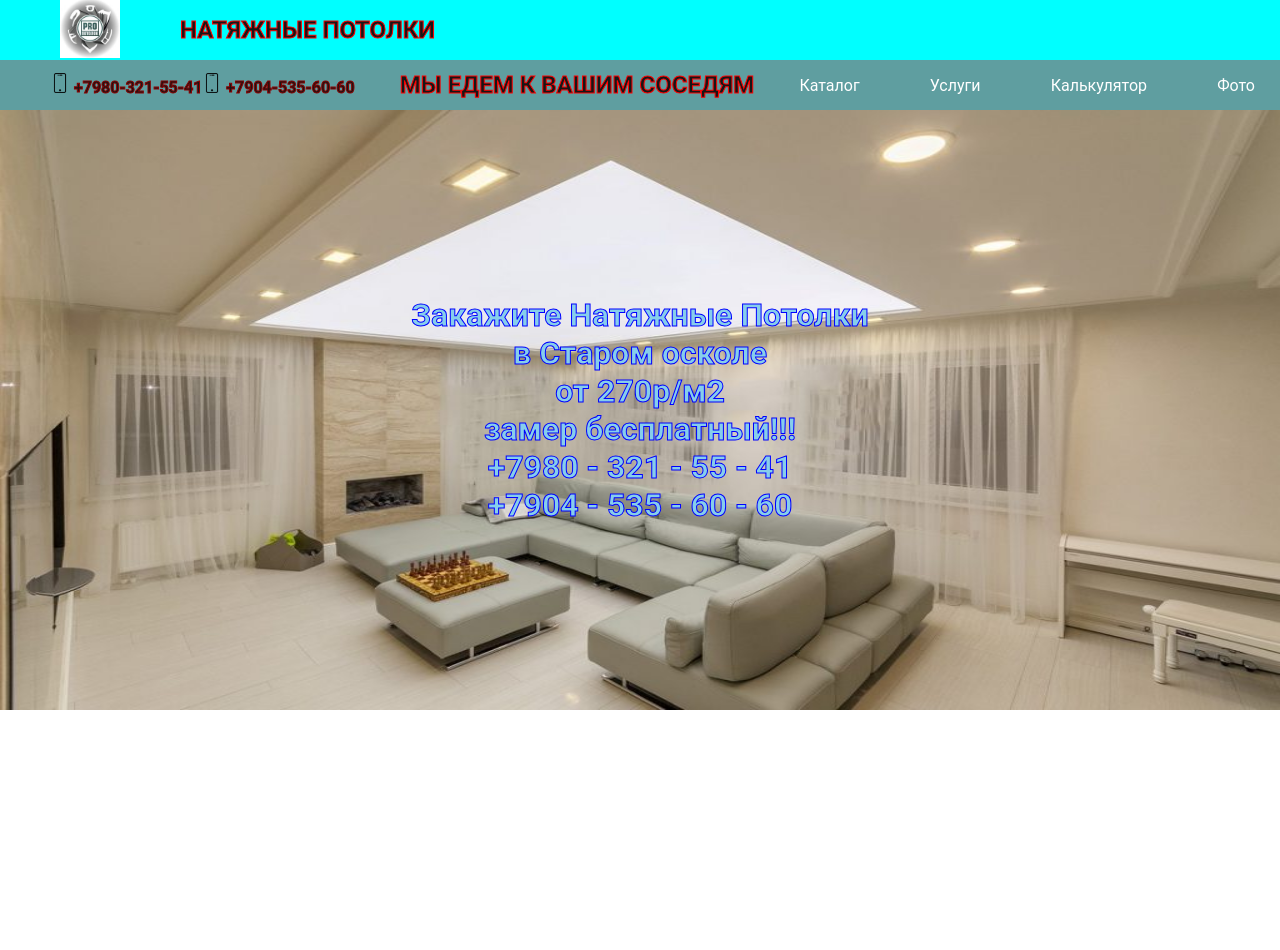
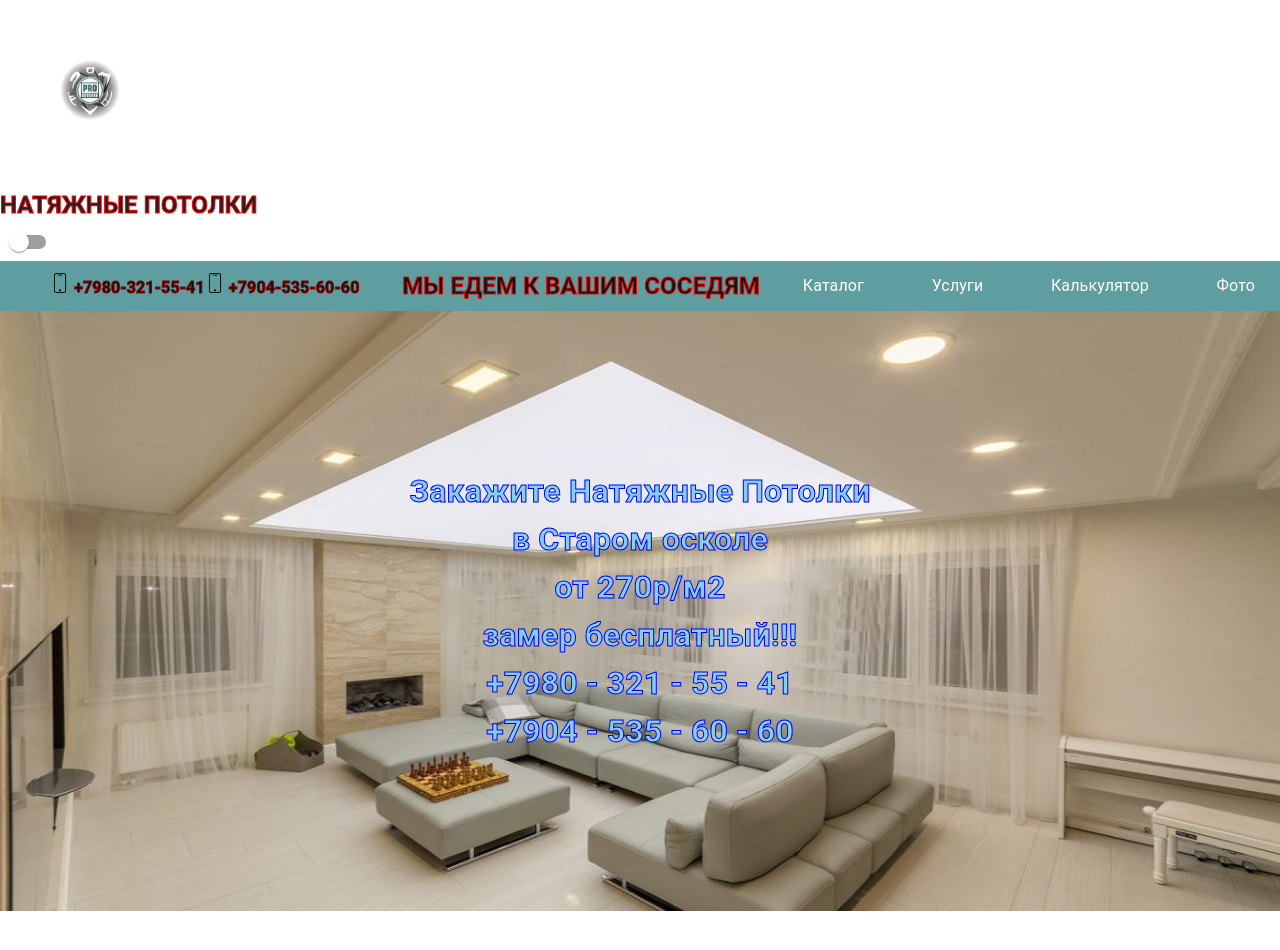
Before and after one commit to SanyaSkl/ceilings-project, a React (Vite) app: page / in a window 1280 px wide. Shown: the top 950 px of the page. Before the commit the page ends 850 px from the top, so only its background shows below. Built offline with nearby package versions, Linux system fonts and the light colour scheme.

Commit message:
added component: store, app-slice and the ability to change the theme

```diff
--- a/src/app/App.tsx
+++ b/src/app/App.tsx
@@ -1,14 +1,24 @@
-import s from "./App.module.css"
-import {Header} from "@/common/Components/Header/Header.tsx";
-import {Navbar} from "@/common/Components/Navbar/Navbar.tsx";
-import {Routing} from "@/common/routing/Route.tsx";
+import { ThemeProvider } from "@mui/material"
+import CssBaseline from "@mui/material/CssBaseline"
+import { useAppSelector } from "@/common/hooks"
+import { selectThemeMode } from "./app-slice"
+import { getTheme } from "@/common/theme"
+import { Header } from "@/common/Components/Header/Header"
+import { Navbar } from "@/common/Components/Navbar/Navbar"
+import { Routing } from "@/common/routing/Route"
 
 export const App = () => {
+    const themeMode = useAppSelector(selectThemeMode)
+    const theme = getTheme(themeMode)
+
     return (
-        <div className={s.appWrapper}>
-            <Header/>
-            <Navbar/>
-            <Routing/>
-        </div>
-    );
+        <ThemeProvider theme={theme}>
+            <CssBaseline />
+            <div style={{ display: "flex", flexDirection: "column", minHeight: "100vh" }}>
+                <Header />
+                <Navbar />
+                <Routing />
+            </div>
+        </ThemeProvider>
+    )
 }
--- /dev/null
+++ b/src/app/app-slice.ts
@@ -0,0 +1,23 @@
+import {createSlice} from "@reduxjs/toolkit";
+
+
+export const appSlice = createSlice({
+    name: "app",
+    initialState: {
+        themeMode: "light" as "light" | "dark",
+    },
+    selectors: {
+        selectThemeMode: (state) => state.themeMode
+    },
+    reducers: (create) => ({
+        changeThemeModeAC: create.reducer<{ themeMode: ThemeMode }>((state, action) => {
+            state.themeMode = action.payload.themeMode
+        })
+    })
+})
+
+export const {changeThemeModeAC} = appSlice.actions;
+export const {selectThemeMode} = appSlice.selectors;
+export const appReducer = appSlice.reducer
+
+export type ThemeMode = "light" | "dark"
--- /dev/null
+++ b/src/app/store.ts
@@ -0,0 +1,15 @@
+import { configureStore } from "@reduxjs/toolkit"
+import { appReducer, appSlice } from "./app-slice"
+
+export const store = configureStore({
+    reducer: {
+        [appSlice.name]: appReducer,
+    },
+})
+
+export type RootState = ReturnType<typeof store.getState>
+export type AppDispatch = typeof store.dispatch
+
+// Для отладки в консоли
+// @ts-ignore
+window.store = store
--- a/src/common/Components/Header/Header.module.css
+++ b/src/common/Components/Header/Header.module.css
@@ -5,17 +5,6 @@
     margin:  50px ;
 }
 
-.header {
-    display: flex;
-    flex-direction: row;
-    flex-wrap: nowrap;
-    justify-content: flex-start;
-    align-items: center;
-    align-content: stretch;
-    background-color: aqua;
-    height: 60px;
-}
-
 .textHeader {
     font-weight: 700;
     text-transform: uppercase;
--- a/src/common/Components/Header/Header.tsx
+++ b/src/common/Components/Header/Header.tsx
@@ -1,16 +1,28 @@
 import s from "./Header.module.css"
 import logo from "@assets/Images/logo.jpg"
 import {NavLink} from "react-router-dom";
+import {changeThemeModeAC, selectThemeMode} from "@/app/app-slice.ts";
+import {useDispatch} from "react-redux";
+import {Switch} from "@mui/material";
+import {useAppSelector} from "@/common/hooks/useAppSelector.ts";
 
 
 export const Header = () => {
+    const themeMode = useAppSelector(selectThemeMode);
+    const dispatch = useDispatch();
+
+    const changeMode = () => {
+        dispatch(changeThemeModeAC({themeMode: themeMode === "light" ? "dark" : "light"}));
+    }
+
     return (
         <header>
             <div className={s.header}>
                 <NavLink to="/homepage">
-                    <img className={s.logo} src={logo} alt={"logo"}/>
+                    <img className={s.logo} src={logo} alt="logo"/>
                 </NavLink>
                 <h2 className={s.textHeader}>НАТЯЖНЫЕ ПОТОЛКИ</h2>
+                <Switch color="default" onChange={changeMode} checked={themeMode === "dark"}/>
             </div>
         </header>
     )
--- /dev/null
+++ b/src/common/hooks/index.ts
@@ -0,0 +1,2 @@
+export { useAppDispatch } from "./useAppDispatch"
+export { useAppSelector } from "./useAppSelector"
--- /dev/null
+++ b/src/common/hooks/useAppDispatch.ts
@@ -0,0 +1,4 @@
+import { useDispatch } from "react-redux"
+import type { AppDispatch } from "@/app/store"
+
+export const useAppDispatch = useDispatch.withTypes<AppDispatch>()
--- /dev/null
+++ b/src/common/hooks/useAppSelector.ts
@@ -0,0 +1,4 @@
+import { useSelector } from "react-redux"
+import type { RootState } from "@/app/store"
+
+export const useAppSelector = useSelector.withTypes<RootState>()
--- /dev/null
+++ b/src/common/theme/index.ts
@@ -0,0 +1 @@
+export { getTheme } from "./theme"
--- /dev/null
+++ b/src/common/theme/theme.ts
@@ -0,0 +1,13 @@
+import { createTheme } from "@mui/material/styles"
+import type { ThemeMode } from "@/app/app-slice"
+
+export const getTheme = (themeMode: ThemeMode) => {
+    return createTheme({
+        palette: {
+            mode: themeMode,
+            primary: {
+                main: "#087EA4",
+            },
+        },
+    })
+}
--- a/src/main.tsx
+++ b/src/main.tsx
@@ -1,10 +1,14 @@
-import {createRoot} from 'react-dom/client'
-import './index.css'
-import {BrowserRouter} from "react-router-dom";
-import {App} from "./app/App.tsx";
+import { createRoot } from "react-dom/client"
+import { Provider } from "react-redux"
+import { BrowserRouter } from "react-router-dom"
+import { store } from "./app/store"
+import { App } from "./app/App"
+import "./index.css"
 
 createRoot(document.getElementById("root")!).render(
-    <BrowserRouter>
-        <App/>
-    </BrowserRouter>,
+    <Provider store={store}>
+        <BrowserRouter>
+            <App />
+        </BrowserRouter>
+    </Provider>
 )
```
Also changed, not shown: package.json (+8 -1 lines), 1 other file (tests, documents, lock files or other folders).
